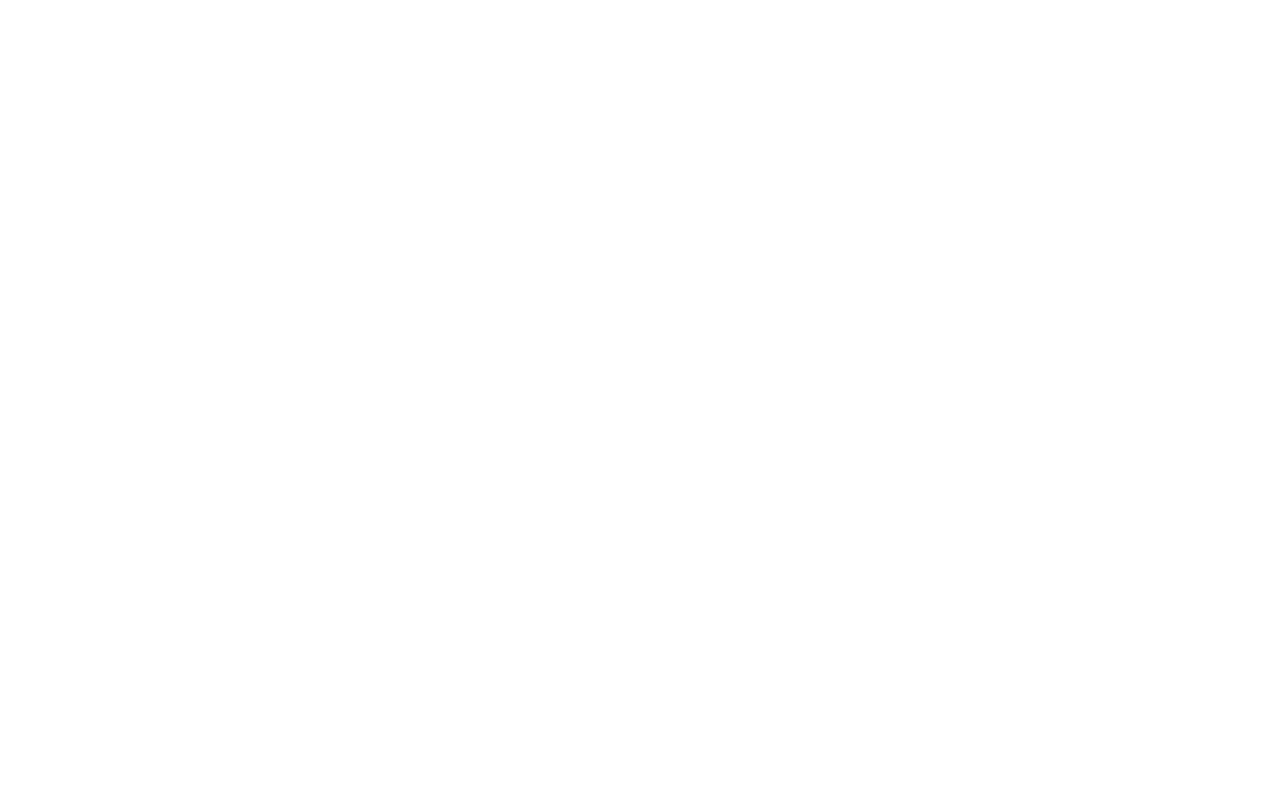
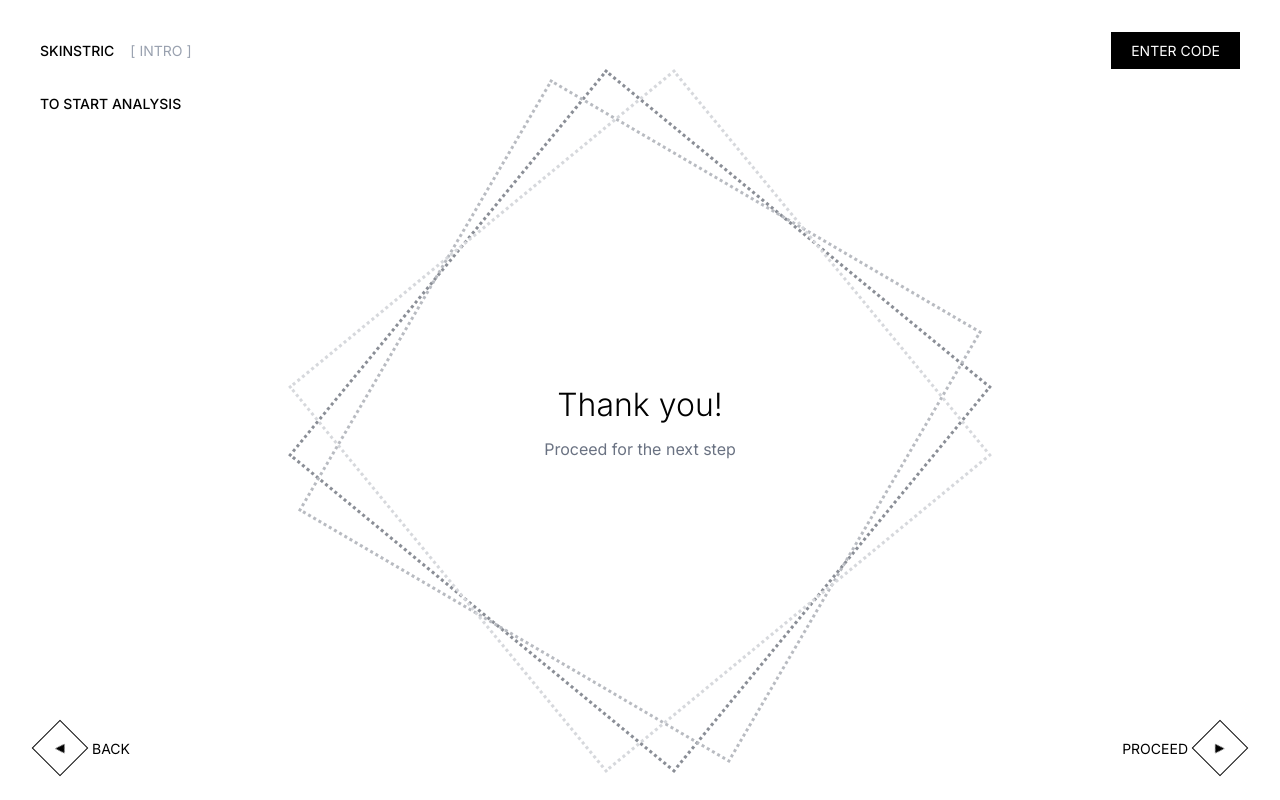
Before and after one commit to chloefdez/skinstric-ai, a React (Vite) app: page /proceed in a window 1280 px wide. Before the commit this address had no page. Built offline with nearby package versions, Linux system fonts and the light colour scheme.

Commit message:
Added shared Header component and Proceed page

```diff
--- a/src/App.jsx
+++ b/src/App.jsx
@@ -1,6 +1,7 @@
 import { BrowserRouter, Routes, Route } from "react-router-dom";
 import IntroPage from "./pages/IntroPage";
 import FormPage from "./pages/FormPage";
+import ProceedPage from "./pages/ProceedPage";
 
 function App() {
   return (
@@ -8,6 +9,7 @@ function App() {
       <Routes>
         <Route path="/" element={<IntroPage />} />
         <Route path="/form" element={<FormPage />} />
+        <Route path="/proceed" element={<ProceedPage />} />
       </Routes>
     </BrowserRouter>
   );
--- /dev/null
+++ b/src/components/Header.jsx
@@ -0,0 +1,25 @@
+function Header() {
+  return (
+    <header className="flex justify-between items-center z-10">
+      <div className="flex items-center gap-4">
+        <p
+          className="uppercase"
+          style={{ fontSize: "14px", fontWeight: 500, letterSpacing: "-2%" }}
+        >
+          SKINSTRIC
+        </p>
+        <span className="uppercase text-gray-400" style={{ fontSize: "14px" }}>
+          [ INTRO ]
+        </span>
+      </div>
+      <button
+        className="bg-black text-white uppercase px-5 py-2"
+        style={{ fontSize: "14px" }}
+      >
+        Enter Code
+      </button>
+    </header>
+  );
+}
+
+export default Header;
--- a/src/pages/FormPage.jsx
+++ b/src/pages/FormPage.jsx
@@ -1,5 +1,7 @@
 import { useState } from "react";
 import { Link } from "react-router-dom";
+import { useNavigate } from "react-router-dom";
+import Header from "../components/Header";
 
 function FormPage() {
   const [step, setStep] = useState("name");
@@ -7,6 +9,7 @@ function FormPage() {
   const [location, setLocation] = useState("");
   const [nameError, setNameError] = useState("");
   const [locationError, setLocationError] = useState("");
+  const navigate = useNavigate();
 
   const isValidText = (value) => /^[a-zA-Z\s]+$/.test(value.trim());
 
@@ -40,7 +43,8 @@ function FormPage() {
         const data = await response.json();
         console.log("API response:", data);
         localStorage.setItem("skinstric_name", name);
-        localStorage.setItem("skinstric_location", location);
+        localStorage.setItem("skinstric_location", location)
+        navigate("/proceed");
       } catch (error) {
         console.error("Error submitting form:", error);
       }
@@ -49,28 +53,7 @@ function FormPage() {
 
   return (
     <div className="min-h-screen bg-white flex flex-col px-10 py-8">
-      <header className="flex justify-between items-center z-10">
-        <div className="flex items-center gap-4">
-          <p
-            className="uppercase"
-            style={{ fontSize: "14px", fontWeight: 500, letterSpacing: "-2%" }}
-          >
-            SKINSTRIC
-          </p>
-          <span
-            className="uppercase text-gray-400"
-            style={{ fontSize: "14px" }}
-          >
-            [ INTRO ]
-          </span>
-        </div>
-        <button
-          className="bg-black text-white uppercase px-5 py-2"
-          style={{ fontSize: "14px" }}
-        >
-          Enter Code
-        </button>
-      </header>
+      <Header />
 
       <p
         className="uppercase mt-6"
--- a/src/pages/IntroPage.jsx
+++ b/src/pages/IntroPage.jsx
@@ -1,5 +1,6 @@
 import { Link } from "react-router-dom";
 import { useState } from "react";
+import Header from "../components/Header";
 
 function IntroPage() {
 
@@ -7,29 +8,8 @@ function IntroPage() {
 
   return (
     <div className="min-h-screen bg-white flex flex-col px-10 py-8">
-      {/* Top bar */}
-      <header className="flex justify-between items-center z-10">
-        <div className="flex items-center gap-4">
-          <p
-            className="uppercase"
-            style={{ fontSize: "14px", fontWeight: 500, letterSpacing: "-2%" }}
-          >
-            SKINSTRIC
-          </p>
-          <span
-            className="uppercase text-gray-400"
-            style={{ fontSize: "14px" }}
-          >
-            [ INTRO ]
-          </span>
-        </div>
-        <button
-          className="bg-black text-white uppercase px-5 py-2"
-          style={{ fontSize: "14px" }}
-        >
-          Enter Code
-        </button>
-      </header>
+      {/* Header bar */}
+      <Header />
 
       {/* Everything below the header */}
       <div className="flex-1 relative">
@@ -112,6 +92,7 @@ function IntroPage() {
             opacity: hoveredSide === "left" ? 0 : 1,
           }}
         />
+
         <Link
           to="/form"
           className="absolute right-0 flex items-center gap-3 transition-all duration-300 hover:scale-110"
@@ -131,6 +112,7 @@ function IntroPage() {
             <span className="-rotate-45 text-xs">▶</span>
           </div>
         </Link>
+
       </div>
     </div>
   );
--- /dev/null
+++ b/src/pages/ProceedPage.jsx
@@ -0,0 +1,77 @@
+import { Link } from "react-router-dom";
+import Header from "../components/Header";
+
+function ProceedPage() {
+  return (
+    <div className="min-h-screen bg-white flex flex-col px-10 py-8">
+      <Header />
+
+      <p
+        className="uppercase mt-6"
+        style={{ fontSize: "14px", fontWeight: 500 }}
+      >
+        To Start Analysis
+      </p>
+
+      <div className="flex-1 flex items-center justify-center relative">
+        <div
+          className="absolute pointer-events-none"
+          style={{
+            width: "500px",
+            height: "500px",
+            border: "3px dotted #8A8E96",
+            animation: "spin-slow 50s linear infinite",
+          }}
+        />
+        <div
+          className="absolute pointer-events-none"
+          style={{
+            width: "500px",
+            height: "500px",
+            border: "3px dotted #B8BBC1",
+            transform: "rotate(20deg)",
+            animation: "spin-slow 65s linear infinite",
+          }}
+        />
+        <div
+          className="absolute pointer-events-none"
+          style={{
+            width: "500px",
+            height: "500px",
+            border: "3px dotted #D6D8DC",
+            animation: "spin-slow 50s linear infinite reverse",
+          }}
+        />
+
+        <div className="text-center relative z-10">
+          <h1 className="font-light" style={{ fontSize: "32px" }}>
+            Thank you!
+          </h1>
+          <p className="text-gray-500 mt-2">Proceed for the next step</p>
+        </div>
+      </div>
+
+      <div className="flex justify-between items-center">
+        <Link to="/form" className="flex items-center gap-3">
+          <div className="w-10 h-10 border border-black rotate-45 flex items-center justify-center">
+            <span className="-rotate-45 text-xs">◀</span>
+          </div>
+          <span className="uppercase" style={{ fontSize: "14px" }}>
+            Back
+          </span>
+        </Link>
+
+        <Link to="/phase-two" className="flex items-center gap-3">
+          <span className="uppercase" style={{ fontSize: "14px" }}>
+            Proceed
+          </span>
+          <div className="w-10 h-10 border border-black rotate-45 flex items-center justify-center">
+            <span className="-rotate-45 text-xs">▶</span>
+          </div>
+        </Link>
+      </div>
+    </div>
+  );
+}
+
+export default ProceedPage;
```
